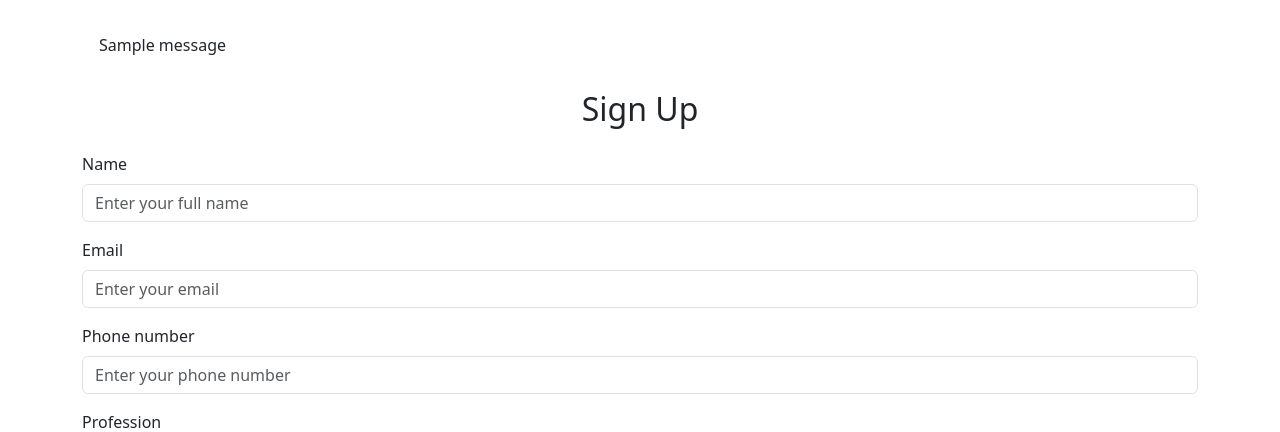
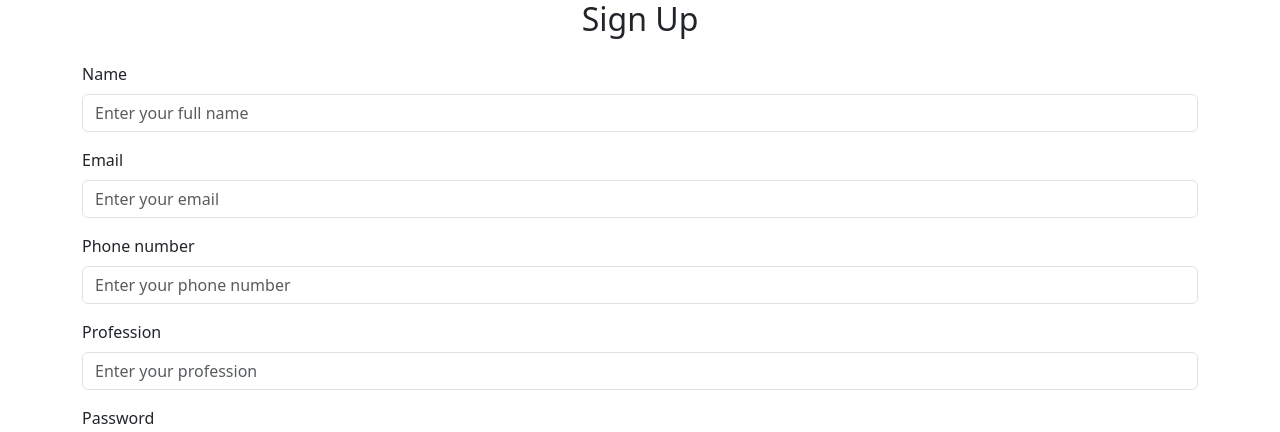
Before and after one commit to skepticon7/jobRadar, a Django app: page /signup/ in a window 1280 px wide. Shown: the top 432 px of the page. Run offline with Django 5.2, Linux system fonts and the light colour scheme; tables that the repository leaves empty hold one stand-in row (values such as "Sample post"); one stand-in notice (Sample message) is shown.

Commit message:
final commit before presentation

```diff
--- a/backend/base/models.py
+++ b/backend/base/models.py
@@ -11,6 +11,7 @@ class BaseUser(AbstractUser):
     email = models.EmailField(max_length=191, unique=True, null=False)
     phone_number = models.CharField(max_length=15, unique=True, null=False)
     profile_picture = models.ImageField(upload_to='profile_pictures/' , default = 'profile_picture/default.jpg' , null=False, blank=False)
+    profession = models.CharField(max_length=100, null=False , blank=False)
     created_at = models.DateTimeField(auto_now_add=True)
     updated_at = models.DateTimeField(auto_now=True)
 
@@ -28,8 +29,7 @@ class BaseUser(AbstractUser):
 # JOB SEEKER MODEL
 # ----------------------------
 class JobSeeker(BaseUser):
-    profession = models.CharField(max_length=100, null=False , blank=False)
-
+    pass
 # ----------------------------
 # RECRUITER MODEL (Created by Company)
 # ----------------------------
--- a/backend/base/templates/signup.html
+++ b/backend/base/templates/signup.html
@@ -2,24 +2,17 @@
 {% block title %}Signup{% endblock title %}
 
 {% block content %}
-{% if messages %}
-<div class="container mt-3">
-    {% for message in messages %}
-    <div class="alert {% if message.tags == 'error' %}alert-danger{% elif message.tags == 'success' %}alert-success{% endif %}" role="alert">
-        {{ message }}
-    </div>
-    {% endfor %}
-</div>
-{% endif %}
+
 
 <div class="container">
     <div class="form-container">
         <h2 class="text-center mb-4">Sign Up</h2>
         <form method="POST" action="{% url 'jobradar:user-signup' %}" enctype="multipart/form-data">
             {% csrf_token %}
+
             {% if form.non_field_errors %}
             <div class="alert alert-danger">
-                <ul class="mb-0">
+                <ul class="mb-0 list-unstyled">
                     {% for error in form.non_field_errors %}
                     <li>{{ error }}</li>
                     {% endfor %}
@@ -36,7 +29,7 @@
                         <label class="form-label">{{ field.label }}</label>
                         {{ field }}
                         {% if field.errors %}
-                    <ul class="errorlist">
+                        <ul class="errorlist mt-0 alert alert-danger list-unstyled">
                             {% for error in field.errors %}
                             <li>{{ error }}</li>
                             {% endfor %}
@@ -51,25 +44,24 @@
 
 {% block extra_js %}
 <script>
-    document.addEventListener('DOMContentLoaded', function() {
+    document.addEventListener('DOMContentLoaded', function () {
         const userTypeSelect = document.getElementById('userType');
+        const recruiterFields = document.querySelectorAll('.recruiter-fields');
 
-        const recruiterFields = document.querySelectorAll('.recruiter-fields');
+        // Hide recruiter fields by default
         recruiterFields.forEach(field => {
             field.style.display = 'none';
         });
 
-        userTypeSelect.addEventListener('click', function() {
-            const recruiterFields = document.querySelectorAll('.recruiter-fields');
+        if (userTypeSelect.value === 'recruiter') {
+            recruiterFields.forEach(field => field.style.display = 'block');
+        }
 
+        userTypeSelect.addEventListener('change', function () {
             if (this.value === 'recruiter') {
-                recruiterFields.forEach(field => {
-                    field.style.display = 'block';
-                });
+                recruiterFields.forEach(field => field.style.display = 'block');
             } else {
-                recruiterFields.forEach(field => {
-                    field.style.display = 'none';
-                });
+                recruiterFields.forEach(field => field.style.display = 'none');
             }
         });
     });
--- a/backend/base/views.py
+++ b/backend/base/views.py
@@ -48,6 +48,4 @@ class Signup(View):
             except Exception as e:
                 print(f'Error creating user: {str(e)}')
                 form.add_error(None, "error saving user to database")
-
-
         return render(request, self.signup_template, {'form': form})
```
Also changed, not shown: backend/base/migrations/0003_recruiter_profession.py (added), backend/static/images/profile_pictures/Scanned_Documents_page-0001_9zfFjhd.jpg (added). Lines whose indentation alone changed are shown as unchanged.
